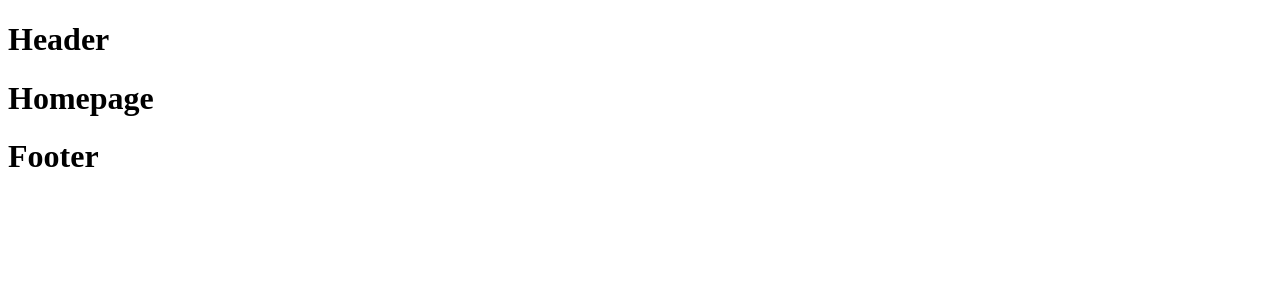
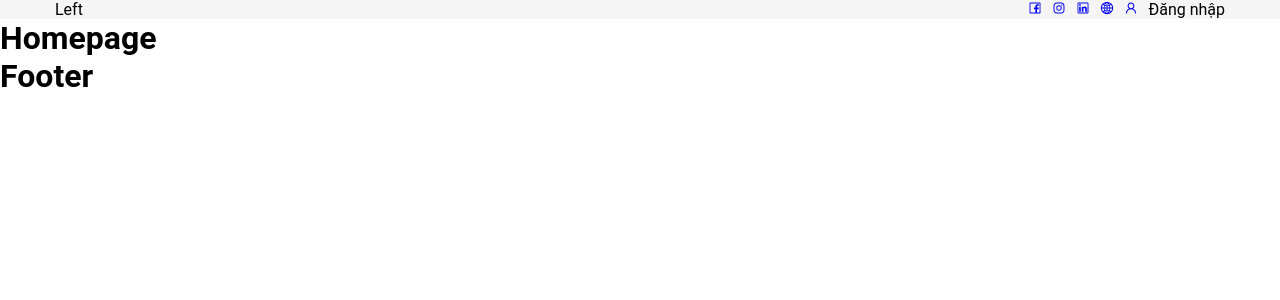
Before and after one commit to hieuhoang2901/Ecommerce-Web, a React (Create React App) app in the folder front-end/my-app/: page / in a window 1280 px wide. Shown: the top 300 px of the page. Built offline with nearby package versions, Linux system fonts and the light colour scheme.

Commit message:
update header

```diff
--- a/front-end/my-app/package.json
+++ b/front-end/my-app/package.json
@@ -8,6 +8,7 @@
     "@testing-library/user-event": "^13.5.0",
     "react": "^18.2.0",
     "react-dom": "^18.2.0",
+    "react-icons": "^4.12.0",
     "react-router-dom": "^6.19.0",
     "react-scripts": "5.0.1",
     "sass": "^1.69.5",
--- a/front-end/my-app/src/index.js
+++ b/front-end/my-app/src/index.js
@@ -3,7 +3,7 @@ import ReactDOM from 'react-dom/client';
 // import HomePage from './pages/user/HomePage';
 import {BrowserRouter} from 'react-router-dom';
 import RouterCustom from './router';
-
+import "./styles/style.scss";
 const root = ReactDOM.createRoot(document.getElementById('root'));
 root.render(
   <BrowserRouter>
--- a/front-end/my-app/src/pages/user/theme/header/index.js
+++ b/front-end/my-app/src/pages/user/theme/header/index.js
@@ -1,8 +1,48 @@
 import {memo} from 'react';
-
+import "./style.scss";
+import { AiOutlineFacebook, AiOutlineGlobal, AiOutlineInstagram, AiOutlineLinkedin,AiOutlineUser } from "react-icons/ai";
+import { Link } from "react-router-dom";
 const Header = () => {
     return (
-    <h1>Header</h1>
+    <div className="header__top">
+        <div className='container'>
+            <div className="row">
+                <div className="col-6"> Left </div>
+                <div className="col-6 header__top_right">
+                    <ul>
+                        <li>
+                            <Link to={""}>
+                            <AiOutlineFacebook />
+                            </Link>
+                        </li>
+                        <li>
+                            <Link to={""}>
+                            <AiOutlineInstagram />
+                            </Link>
+                        </li>
+                        <li>
+                            <Link to={""}>
+                            <AiOutlineLinkedin />
+                            </Link>
+                        </li>
+                        <li>
+                            <Link to={""}>
+                            <AiOutlineGlobal />
+                            </Link>
+                        </li>
+                        <li>
+                            <Link to={""}>
+                            <AiOutlineUser />
+                            </Link>
+                        </li>
+                        <span>
+                            Đăng nhập
+                        </span>
+                    </ul>
+                </div>
+            </div>
+        </div>
+    </div>
     );
 }
 
--- /dev/null
+++ b/front-end/my-app/src/pages/user/theme/header/style.scss
@@ -0,0 +1,22 @@
+@use "sass:map";
+
+
+.header__top {
+    background:#f5f5f5;
+}
+.header__top_right {
+    display: grid;
+    justify-content: end;
+    align-items: center;
+    ul {
+        display: flex;
+        column-gap: 10px;
+        list-style: none;
+
+        a {
+            font-size: 14px;
+            display: inline-block;
+
+        }
+    }
+}
--- /dev/null
+++ b/front-end/my-app/src/styles/pages/_all.scss
@@ -0,0 +1,31 @@
+@use "sass:map";
+@import "./theme";
+
+
+html,
+body {
+    margin: 0;
+}
+* {
+    font-family: Roboto;
+    padding: 0;
+    margin: 0;
+}
+
+.container {
+    max-width: 1170px;
+    width: 100%;
+    padding-left: 15px;
+    padding-right: 15px;
+    // background: map.get($theme_colors, "main");
+    margin:auto;
+}
+
+.row {
+    display: flex;
+    flex-wrap: wrap;
+}
+.col-6 {
+    flex: 0 0 50%;
+    max-width: 50%;
+}
--- /dev/null
+++ b/front-end/my-app/src/styles/pages/_theme.scss
@@ -0,0 +1,3 @@
+$theme_colors:(
+    "main":#008874
+)
--- /dev/null
+++ b/front-end/my-app/src/styles/style.scss
@@ -0,0 +1 @@
+@import "pages/all"
```
Also changed, not shown: front-end/my-app/jsconfig.json (added, +8 -0 lines), 2 other files (tests, documents, lock files or other folders).
